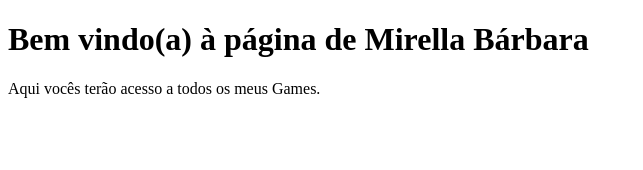
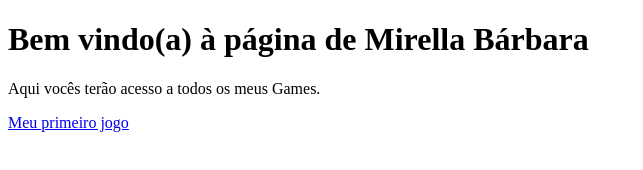
Before and after one commit to mirellabarbara/mirellabarbara.github.io, a plain HTML site: page index.html in a window 1280 px wide. Shown: the whole page, without its empty margins (0-643 px from the left). Drawn offline with Linux system fonts and the light colour scheme.

Commit message:
Update index.html

```diff
--- a/index.html
+++ b/index.html
@@ -7,6 +7,6 @@
 
           <h1> Bem vindo(a) à página de Mirella Bárbara </h1>
          <p> Aqui vocês terão acesso a todos os meus Games.</p>
-
+        <a href="https://mirellabarbara.github.io/eatingvocabulary/"> Meu primeiro jogo </a>
 </body>
 </html>
```
